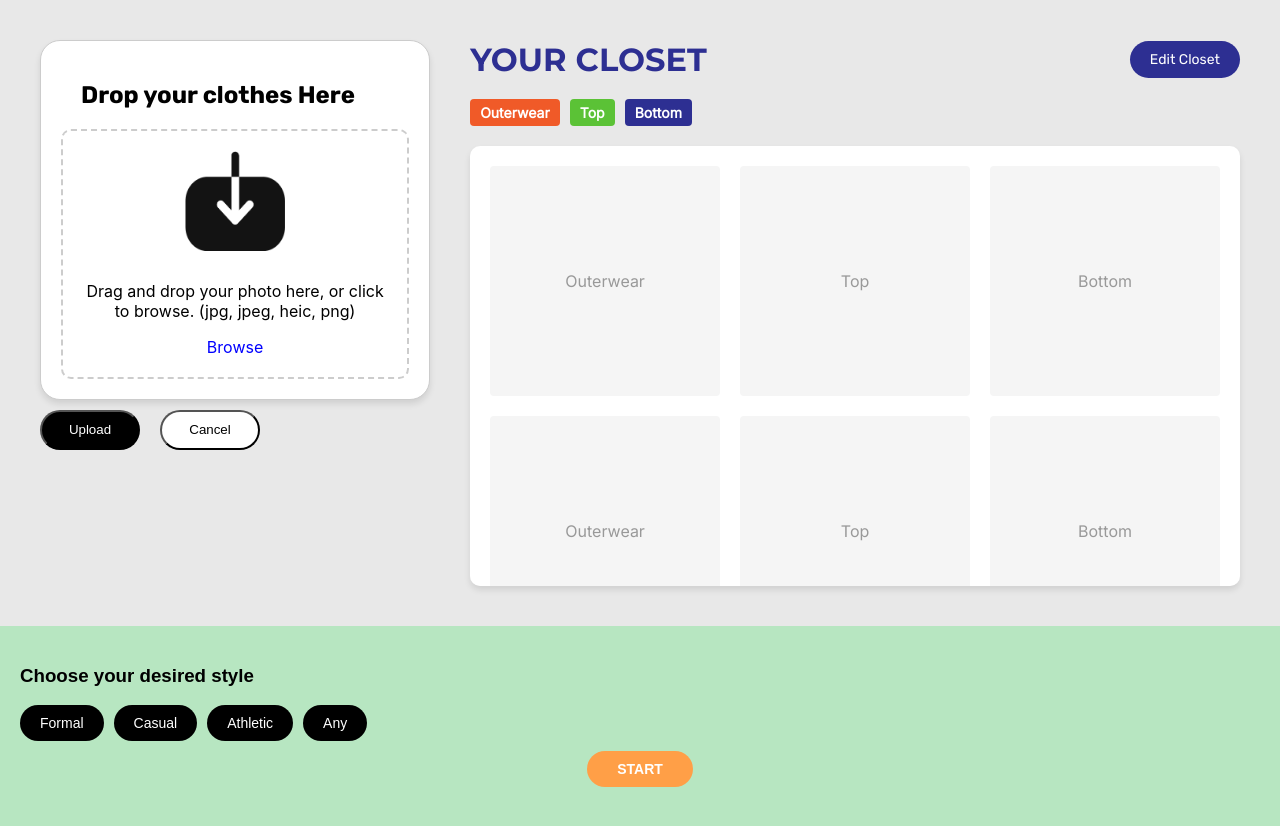
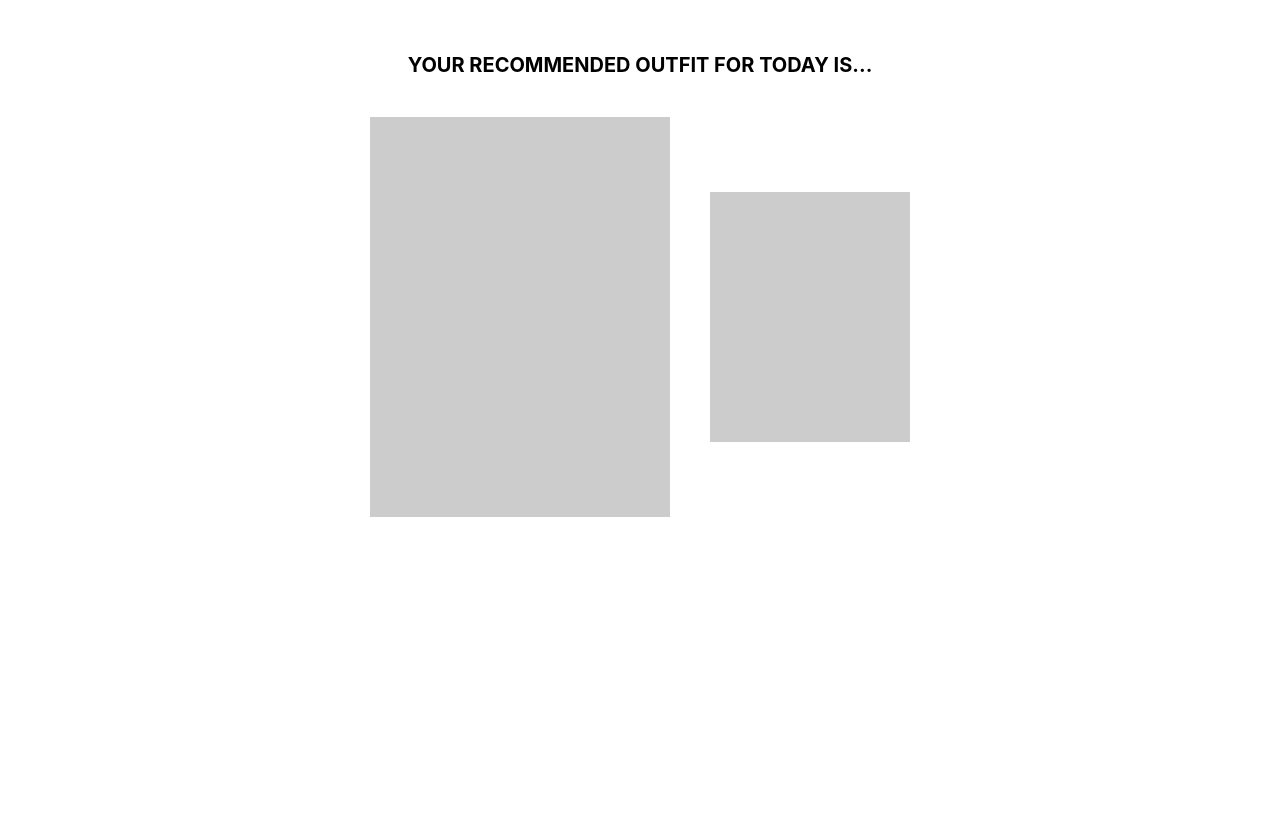
Before and after one commit to briankim0629/Codinator, a React (Create React App) app in the folder codinator-app/: page /outcome in a window 1280 px wide. Shown: the top 826 px of the page. After the commit the page ends 800 px from the top, so only its background shows below. Built offline with nearby package versions, Linux system fonts and the light colour scheme.

Commit message:
add outcome page

```diff
--- a/codinator-app/src/App.js
+++ b/codinator-app/src/App.js
@@ -4,12 +4,19 @@ import { BrowserRouter as Router, Route, Routes } from 'react-router-dom';
 import React from 'react';
 import Home from './pages/Home'; // Importing Home component
 import './App.css';
+import Outcome from './pages/Outcome';
 
 function App() {
   return (
     <div className="App"
       style={{}}>
-      <Home /> {/* Render the Home component directly */}
+      <Router>
+        <Routes>
+          <Route path="/" element={<Home />} /> {/* Home route */}
+          <Route path="/outcome" element={<Outcome />} /> {/* Outcome route */}
+        </Routes>
+      </Router>
+
     </div>
   );
 }
--- a/codinator-app/src/pages/Outcome.jsx
+++ b/codinator-app/src/pages/Outcome.jsx
@@ -0,0 +1,56 @@
+import React from "react";
+import styled from "styled-components";
+
+// Container with a white background
+const Container = styled.div`
+  background-color: #fff;
+  width: 100vw;
+  min-height: 100vh;
+  padding: 40px 20px;
+  box-sizing: border-box;
+  display: flex;
+  flex-direction: column;
+  align-items: center;
+`;
+
+// Larger gray box
+const BigBox = styled.div`
+  width: 300px;
+  height: 400px;
+  background-color: #ccc; /* Gray */
+`;
+
+// Smaller gray box
+const SmallBox = styled.div`
+  width: 200px;
+  height: 250px;
+  background-color: #ccc; /* Gray */
+`;
+
+const Header = styled.h1`
+  font-size: 20px;
+  color: #000;
+  margin-bottom: 40px;
+  text-align: center;
+`;
+
+const BoxesContainer = styled.div`
+  display: flex;
+  gap: 40px;
+  justify-content: center;
+  align-items: center;
+`;
+
+function Outcome() {
+  return (
+    <Container>
+      <Header>YOUR RECOMMENDED OUTFIT FOR TODAY IS...</Header>
+      <BoxesContainer>
+        <BigBox />
+        <SmallBox />
+      </BoxesContainer>
+    </Container>
+  );
+}
+
+export default Outcome;
```
